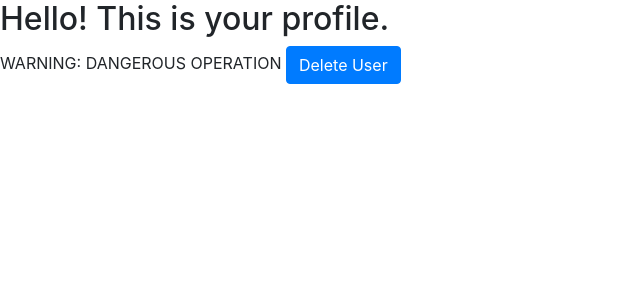
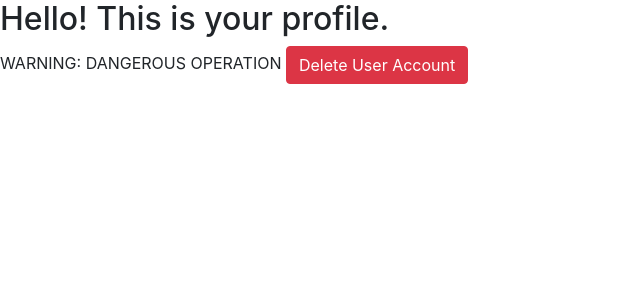
Before and after one commit to techit-limtiyakul/project-buy-and-sell, a Django app: page /market/profile/ in a window 1280 px wide. Shown: the part 56-356 px from the top of the page, without its empty margins (0-640 px from the left). Run offline with Django 3.2, Linux system fonts and the light colour scheme; a user stored in the database is signed in; some libraries are stand-ins or nearby versions.

Commit message:
change button color in profile page

```diff
--- a/UCSDBuyAndSell/Templates/UCSDMarket/profile.html
+++ b/UCSDBuyAndSell/Templates/UCSDMarket/profile.html
@@ -3,9 +3,9 @@
 <h2 class='profile'>Hello! This is your profile.</h2>
 
 WARNING: DANGEROUS OPERATION
-<button onclick="location.href='{% url 'DeleteUser' %}'" class="btn btn-primary" type="button">
+<button onclick="location.href='{% url 'DeleteUser' %}'" class="btn btn-danger" type="button">
 				<span class="glyphicon glyphicon-thumbs-up"></span>
-				Delete User
+				Delete User Account
 </button>
 
 {% endblock %}
```
Also changed, not shown: UCSDBuyAndSell/db.sqlite3, UCSDBuyAndSell/media/pictures/bed.jpg (added).
